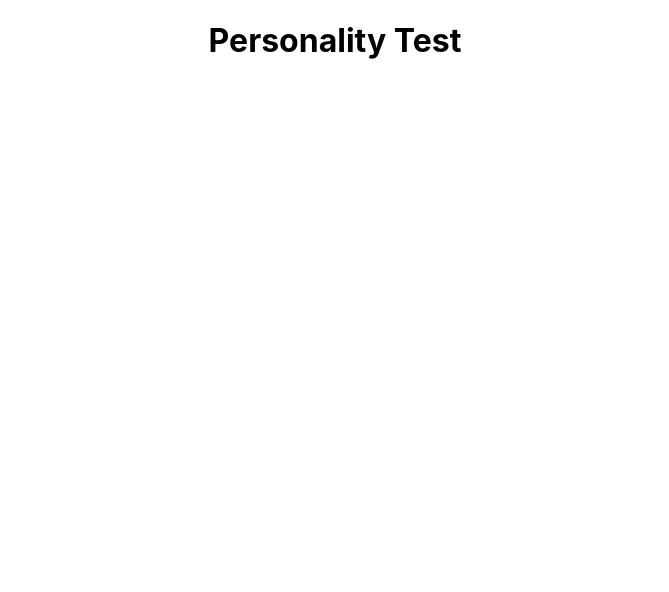
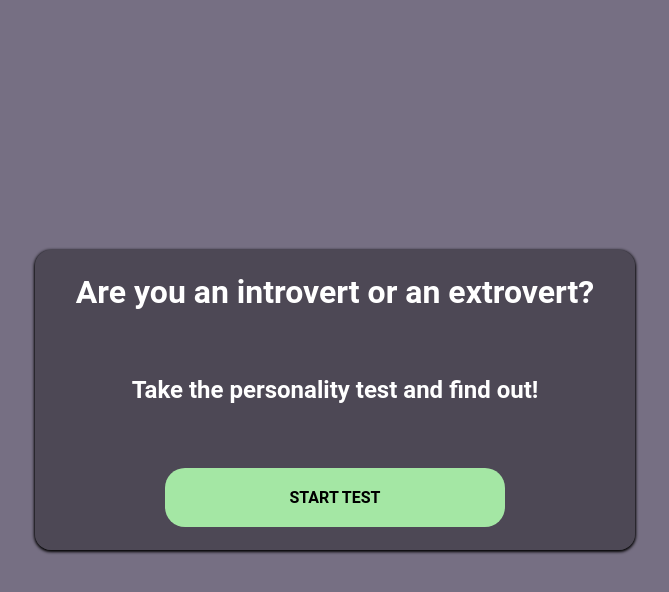
Before and after one commit to SamEduard/personality-test-challenge, a React (Create React App) app: page / in a window 1280 px wide. Shown: the top 592 px of the page, without its empty margins (305-974 px from the left). Built offline with nearby package versions, Linux system fonts and the light colour scheme.

Commit message:
router and dummy backend

```diff
--- a/src/App.js
+++ b/src/App.js
@@ -1,9 +1,16 @@
+import { Route, Routes } from 'react-router';
 import './App.scss';
+import { LandingPage } from './containers/LandingPage/LandingPage';
+import { TestPage } from './containers/TestPage/TestPage';
 
 function App() {
   return (
     <div className="App">
-      <h1>Personality Test</h1>
+      <Routes>
+        <Route path="/" element={<LandingPage />} />
+        <Route path="/test" element={<TestPage />} />
+        <Route path="/result" element={<LandingPage />} />
+      </Routes>
     </div>
   );
 }
--- a/src/App.scss
+++ b/src/App.scss
@@ -1,3 +1,8 @@
 .App {
   text-align: center;
+  display: flex;
+  justify-content: center;
+  align-items: center;
+  height: 100%;
+  width: 100%;
 }
--- /dev/null
+++ b/src/containers/LandingPage/LandingPage.js
@@ -0,0 +1,16 @@
+import React from 'react';
+import { Link } from 'react-router-dom';
+
+import "./LandingPage.scss";
+
+export const LandingPage = () => {
+    return (
+        <div className='landing-page' >
+            <h1>Are you an introvert or an extrovert?</h1>
+            <h2>Take the personality test and find out!</h2>
+            <Link className="start-test" to="/test" >
+                START TEST
+            </Link>
+        </div>
+    )
+}
--- /dev/null
+++ b/src/containers/LandingPage/LandingPage.scss
@@ -0,0 +1,33 @@
+.landing-page {
+    background-color: rgba(0, 0, 0, 0.35);
+    color: white;
+    width: 100%;
+    max-width: 600px;
+    height: 300px;
+    display: flex;
+    justify-content: space-around;
+    flex-direction: column;
+    align-items: center;
+    border-radius: 16px;
+    box-shadow: 0px 1px 3px 1px black;
+    h1 {
+        margin: 0;
+    }
+
+    .start-test {
+        color: white;
+        background-color: rgb(164, 231, 164);
+        text-decoration: none;
+        color: black;
+        font-weight: bold;
+        padding: 20px;
+        border-radius: 20px;
+        width: 50%;
+
+        &:hover {
+            background-color: rgb(141, 231, 141);
+            color: rgba(0, 0, 0, 0.5);
+            transition: .3s;
+        }
+    }
+}
--- /dev/null
+++ b/src/containers/TestPage/TestPage.js
@@ -0,0 +1,11 @@
+import React from 'react';
+
+import "./TestPage.scss";
+
+export const TestPage = () => {
+    return (
+        <div className='test-page' >
+            <h1>Are you an introvert or an extrovert?</h1>
+        </div>
+    )
+}
--- a/src/index.js
+++ b/src/index.js
@@ -3,11 +3,14 @@ import ReactDOM from 'react-dom/client';
 import './index.scss';
 import App from './App';
 import reportWebVitals from './reportWebVitals';
+import { BrowserRouter } from 'react-router-dom';
 
 const root = ReactDOM.createRoot(document.getElementById('root'));
 root.render(
   <React.StrictMode>
-    <App />
+    <BrowserRouter>
+      <App />
+    </BrowserRouter>
   </React.StrictMode>
 );
 
--- a/src/index.scss
+++ b/src/index.scss
@@ -1,10 +1,17 @@
 body {
   margin: 0;
-  font-family: -apple-system, BlinkMacSystemFont, 'Segoe UI', 'Roboto', 'Oxygen',
+  font-family: 'Roboto', 'Segoe UI',  'Oxygen',
     'Ubuntu', 'Cantarell', 'Fira Sans', 'Droid Sans', 'Helvetica Neue',
     sans-serif;
   -webkit-font-smoothing: antialiased;
   -moz-osx-font-smoothing: grayscale;
+  background-color: rgb(118, 111, 131);
+  height: 100vh;
+
+}
+
+#root {
+  height: 100%;
 }
 
 code {
```
Also changed, not shown: src/backend.js (added, +134 -0 lines), src/containers/TestPage/TestPage.scss (added).
